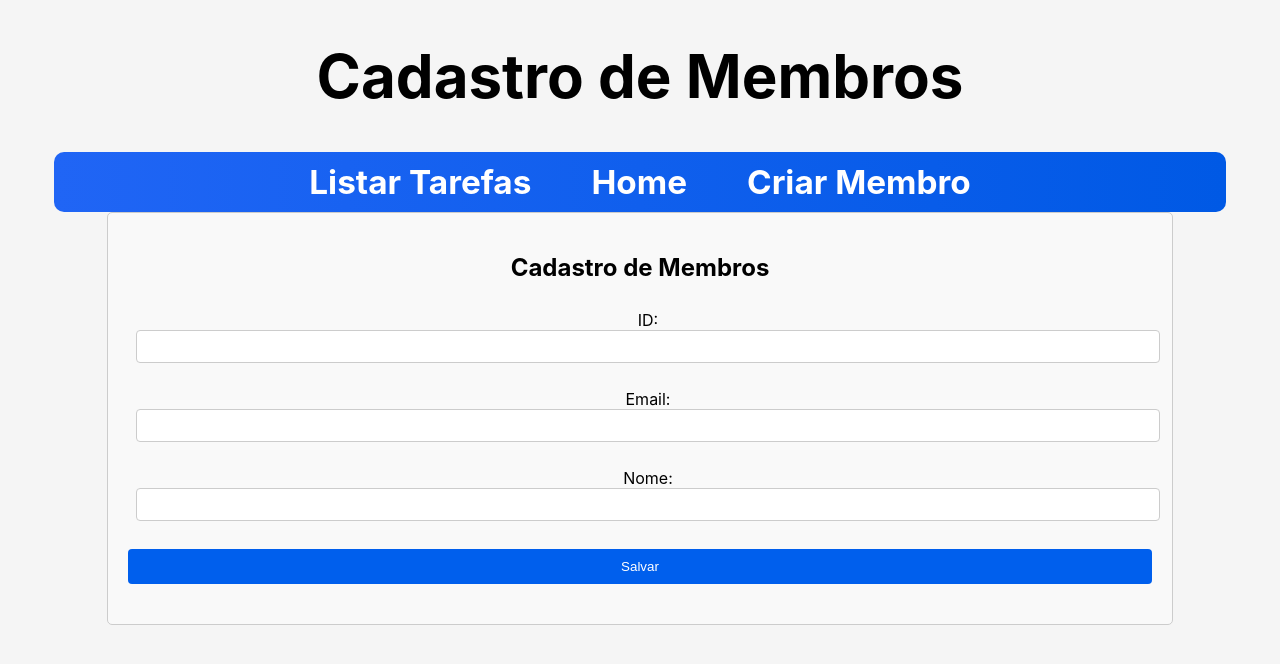
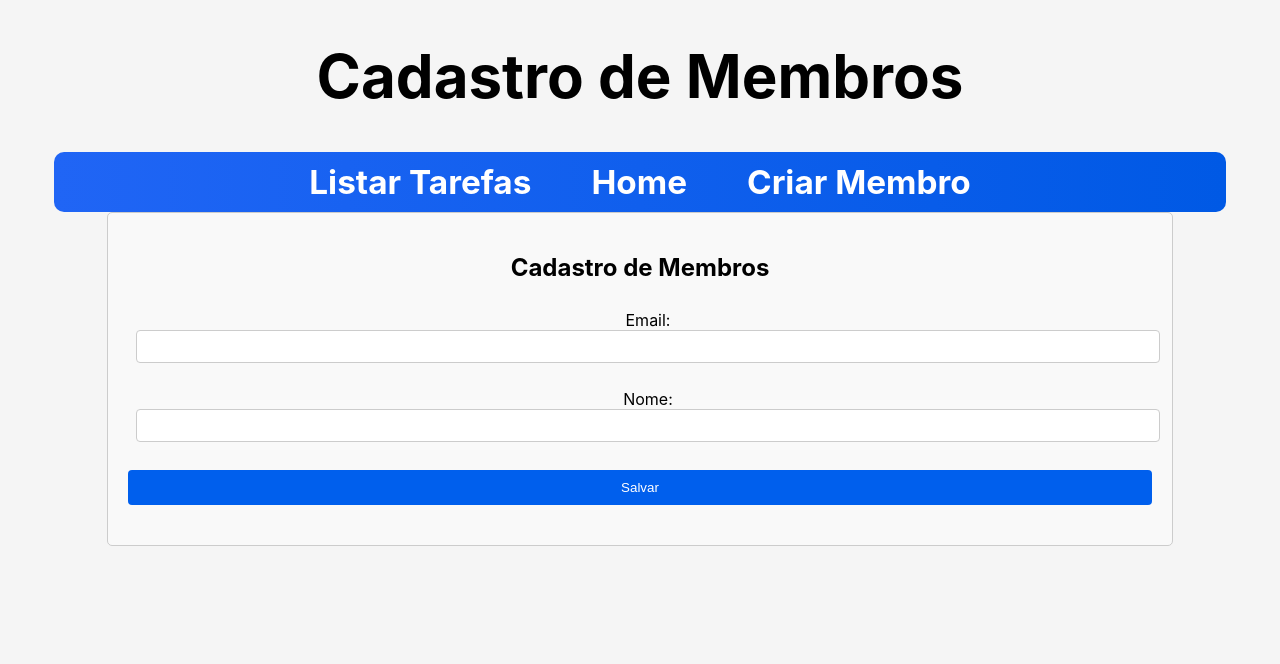
Before and after one commit to vggd18/todolist-project, a React (Create React App) app in the folder frontend/: page /membros in a window 1280 px wide. Shown: the top 664 px of the page. Built offline with nearby package versions, Linux system fonts and the light colour scheme.

Commit message:
Update MembroCreate.jsx

```diff
--- a/frontend/src/components/MembroCreate.jsx
+++ b/frontend/src/components/MembroCreate.jsx
@@ -2,16 +2,14 @@ import React, { useState } from 'react';
 import { createMembro } from '../services/api';
 import '../styles/MembroCreate.css'
 const MembroCreate = () => {
-    const [id, setId] = useState('');
     const [email, setEmail] = useState('');
     const [nome, setNome] = useState('');
 
     const handleSubmit = async (e) => {
         e.preventDefault();
-        const novoMembro = { id, email, nome };
+        const novoMembro = { email, nome };
         try {
             await createMembro(novoMembro);
-            setId('');
             setEmail('');
             setNome('');
         } catch (error) {
@@ -23,15 +21,6 @@ const MembroCreate = () => {
         <div className="membro-layer">
             <h2>Cadastro de Membros</h2>
             <form className="membro-form" onSubmit={handleSubmit}>
-                <label>
-                    ID:
-                    <input
-                        type="text"
-                        value={id}
-                        onChange={(e) => setId(e.target.value)}
-                        required
-                    />
-                </label>
                 <label>
                     Email:
                     <input
```
